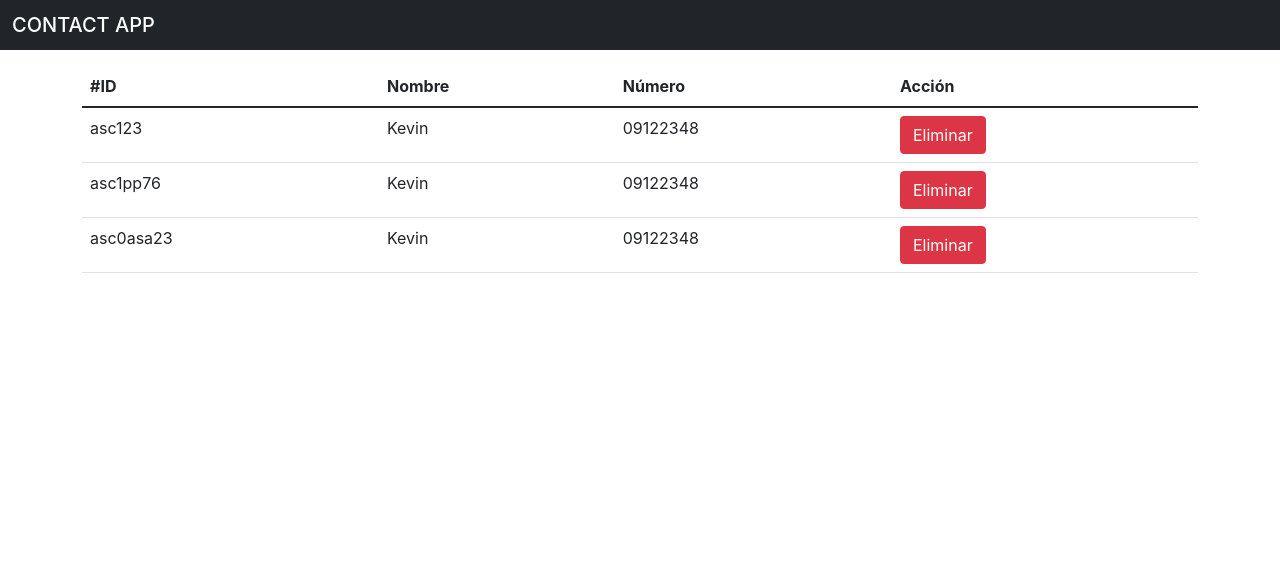
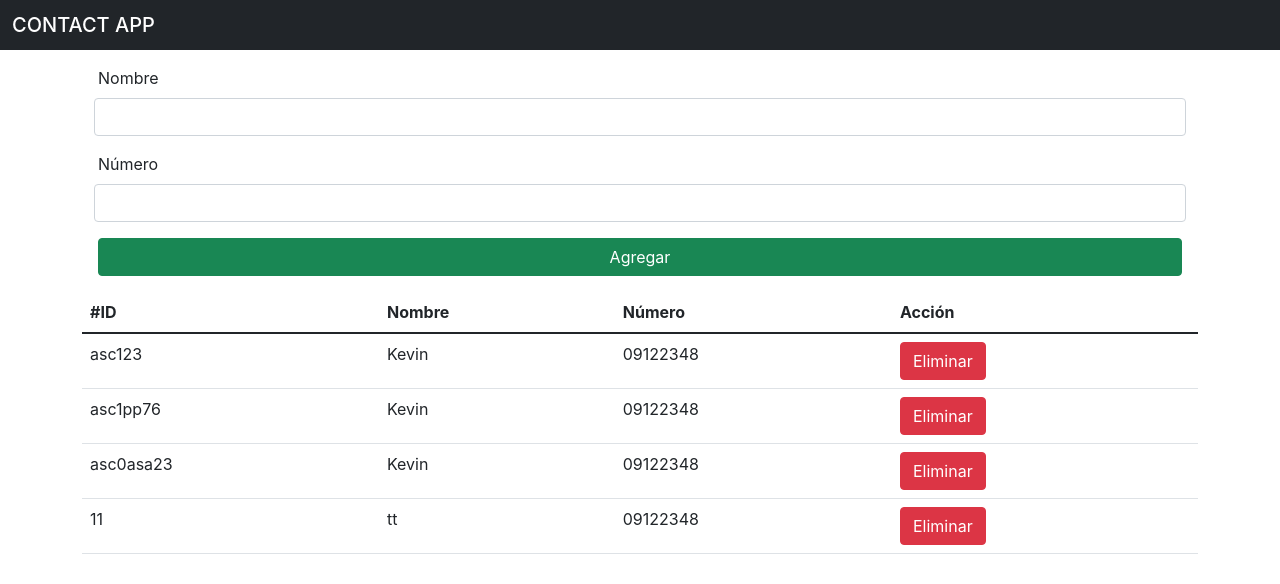
Before and after one commit to TheKevinT/React-AgendaDeContactos, a React (Create React App) app: page / in a window 1280 px wide. Shown: the top 584 px of the page. Built offline with nearby package versions, Linux system fonts and the light colour scheme.

Commit message:
creacion de reducer- state,dispatch

```diff
--- a/src/Components/Contactos.jsx
+++ b/src/Components/Contactos.jsx
@@ -1,7 +1,8 @@
-import React from "react";
+import React, { useReducer } from "react";
+import { ContactosReducer } from "../Reducers/ContactosReducer";
+import FormularioAdd from "./FormularioAdd";
 import TablaContactos from "./TablaContactos";
 
-const Contactos = () => {
 const contactos = [
   {
     id: "asc123",
@@ -18,11 +19,20 @@ const Contactos = () => {
     nombre: "Kevin",
     numero: "09122348",
   },
+  {
+    id: "11",
+    nombre: "tt",
+    numero: "09122348",
+  },
 ];
+
+const Contactos = () => {
+  const [state, dispatch] = useReducer(ContactosReducer, contactos);
   return (
     <>
       <div className="container mt-3">
-        <TablaContactos contactos={contactos} />
+        <FormularioAdd dispatch={dispatch} />
+        <TablaContactos contactos={state} />
       </div>
     </>
   );
--- /dev/null
+++ b/src/Components/FormularioAdd.jsx
@@ -0,0 +1,46 @@
+import React from "react";
+
+const FormularioAdd = ({dispatch}) => {
+
+  const actionAdd={
+    type:"add",
+    payload: {
+      id:1234,
+      nombre: "nuevo",
+      numero: "0928723423"
+    }
+  }
+
+  const _handleAdd = (e) =>{
+    e.preventDefault()
+    dispatch(actionAdd)
+  }
+
+  return (
+    <>
+      <form>
+        <div className="container">
+          <div className="mb-3">
+            <label className="form-label mx-1 d-grid gap-2">Nombre</label>
+            <input type="text" className="form-control" autoComplete="off" />
+          </div>
+          <div className="mb-3">
+            <label className="form-label mx-1 d-grid gap-2">Número</label>
+            <input
+              type="number"
+              className="form-control"
+              id="exampleInputPassword1"
+            />
+          </div>
+          <div className="mx-1 d-grid gap-2">
+            <button onClick={_handleAdd} type="submit" className="btn btn-success mb-3">
+              Agregar
+            </button>
+          </div>
+        </div>
+      </form>
+    </>
+  );
+};
+
+export default FormularioAdd;
--- /dev/null
+++ b/src/Reducers/ContactosReducer.js
@@ -0,0 +1,9 @@
+export const ContactosReducer = (state, action) => {
+  switch (action.type) {
+    case "add":
+      return [...state, action.payload];
+
+    default:
+      return state;
+  }
+};
```
Lines whose indentation alone changed are shown as unchanged.
